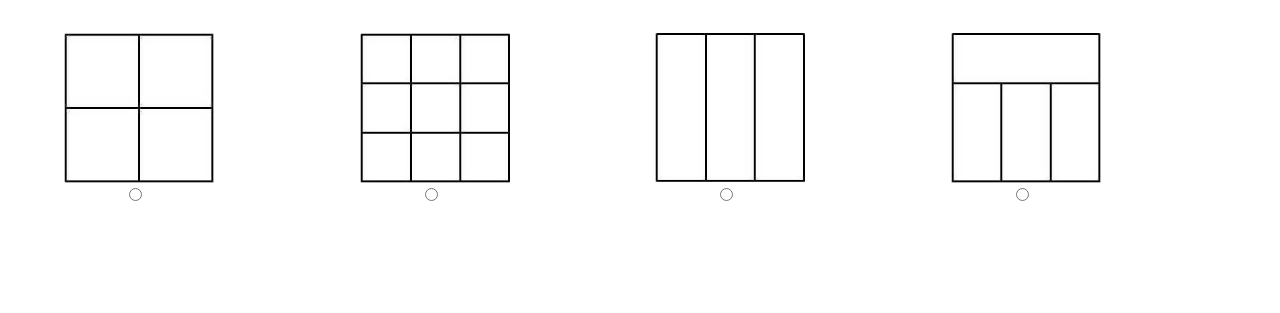
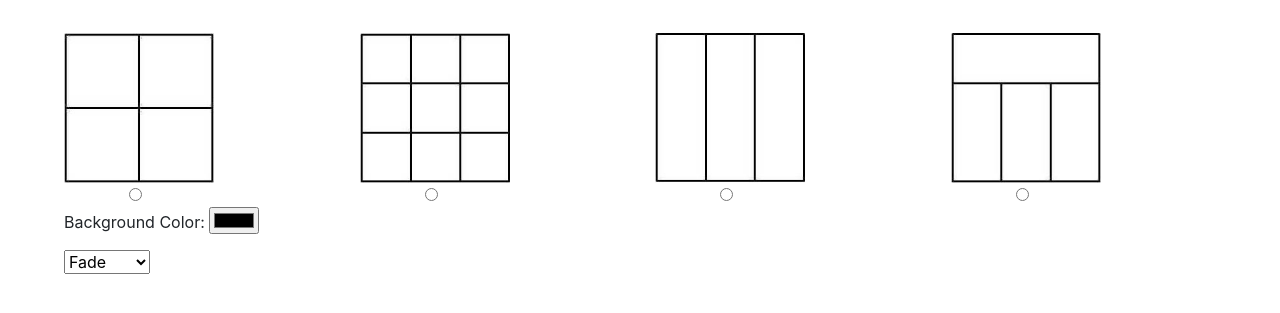
Before and after one commit to KevinPirabaharan/CIS-3750-Project-Group-2, a PHP site: page /create/stepOne.php in a window 1280 px wide. Shown: the part 164-477 px from the top of the page. Run offline with PHP 8.4, Linux system fonts and the light colour scheme; some libraries are stand-ins or nearby versions.

Commit message:
Update stepOne.php

```diff
--- a/create/stepOne.php
+++ b/create/stepOne.php
@@ -31,6 +31,13 @@ include $dir."inc/menu.php";
                     <input class="gridRadio" type="radio">
                 </div>
                 </div>
+                <p>Background Color: <input type="color"></p>
+                <select>
+                  <option value="Fade">Fade</option>
+                  <option value="Wipe">Wipe</option>
+                  <option value="Dissolve">Dissolve</option>
+                  <option value="Peel">Peel Off</option>
+                </select>
             </form>
         </div>
         </body>
```
